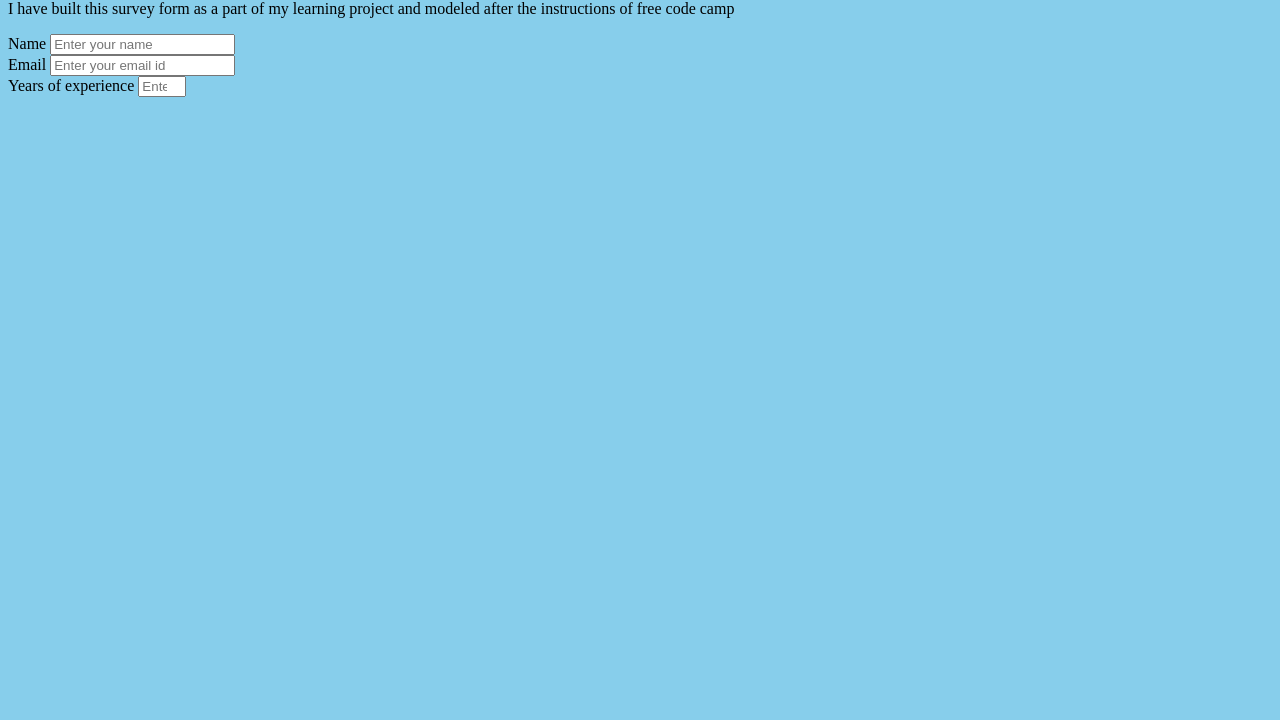
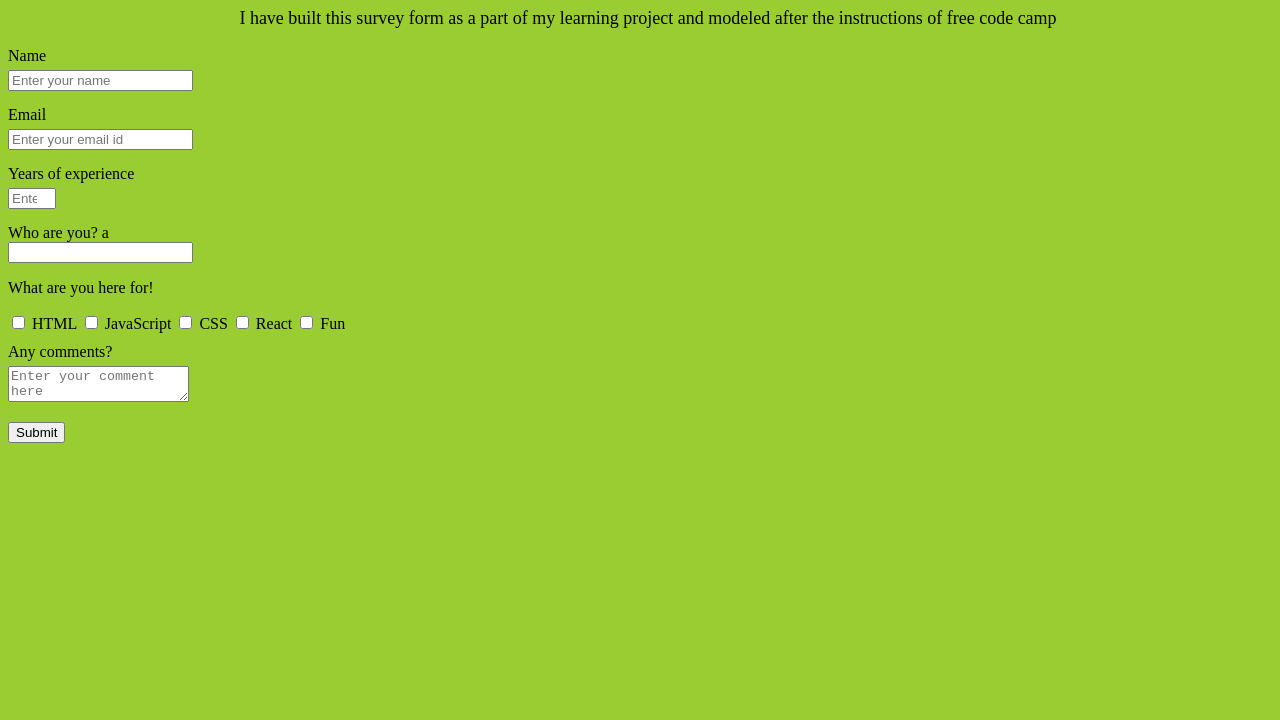
Before and after one commit to mohdasifabid/fcc-survey-form, a plain HTML site: page index.html in a window 1280 px wide. Shown: the part 80-800 px from the top of the page. Drawn offline with Linux system fonts and the light colour scheme.

Commit message:
structure and styling done
I want to put everything at the center including input and text but failed to do so!

```diff
--- a/index.html
+++ b/index.html
@@ -1,8 +1,9 @@
 <!DOCTYPE html>
 <html lang="en">
   <head>
-    <meta charset="UTF-8" />
-    <meta http-equiv="X-UA-Compatible" content="IE=edge" />
+    <!-- <meta charset="UTF-8" /> -->
+    <!-- <meta http-equiv="X-UA-Compatible" content="IE=edge" /> -->
+    <!-- <meta name="viewport" content="width=device-width, initial-scale=1.0" /> -->
     <meta name="viewport" content="width=device-width, initial-scale=1.0" />
     <title>Survey Form</title>
     <script defer src="app.js" type="text/javascript"></script>
@@ -10,21 +11,21 @@
   </head>
   <body>
     <main>
-      <h1 id="title">free code camp survey form</h1>
+      <h1 id="title">Survey form! fcc project</h1>
       <p id="description">
         I have built this survey form as a part of my learning project and
         modeled after the instructions of free code camp
       </p>
       <form id="survey-form">
-        <section>
+        <section id="name-section">
           <label for="name" id="name-label">Name</label>
           <input id="name" placeholder="Enter your name" />
         </section>
-        <section>
+        <section id="email-section">
           <label for="email" id="email-label">Email</label>
           <input type="email" id="email" placeholder="Enter your email id" />
         </section>
-        <section>
+        <section id="number-section">
           <label for="number" id="number-label">Years of experience </label>
           <input
             id="number"
@@ -34,6 +35,63 @@
             placeholder="Enter your years of experience"
           />
         </section>
+        <section id="dropdown-section">
+          <label for="dropdown">Who are you? a</label>
+          <input id="dropdown" type="text" list="dropdown-opt-for-input" />
+          <datalist id="dropdown-opt-for-input">
+            <option value="student"></option>
+            <option value="job seeker"></option>
+            <option value="businessmen"></option>
+            <option value="these words cant define me"></option>
+          </datalist>
+        </section>
+        <section id="checkbox-section">
+          <p>What are you here for!</p>
+          <input
+            class="box-input"
+            name="learning-opt1"
+            type="checkbox"
+            value="html"
+          />
+          <label for="learning-opt1">HTML</label>
+          <input
+            class="box-input"
+            id="learning-opt2"
+            type="checkbox"
+            value="JavaScipt"
+          />
+
+          <label for="learning-opt2">JavaScript</label>
+          <input
+            class="box-input"
+            id="learning-opt3"
+            type="checkbox"
+            value="CSS"
+          />
+          <label for="learning-opt3">CSS</label>
+          <input
+            class="box-input"
+            id="learning-opt4"
+            type="checkbox"
+            value="React"
+          />
+          <label for="learning-opt4">React</label>
+          <input
+            class="box-input"
+            id="learning-opt5"
+            type="checkbox"
+            value="Fun"
+          />
+          <label for="learning-opt5">Fun</label>
+        </section>
+        <section id="txt-area-section">
+          <label for="txt-area">Any comments?</label>
+          <textarea
+            id="txt-area"
+            placeholder="Enter your comment here"
+          ></textarea>
+        </section>
+        <button id="submit">Submit</button>
       </form>
     </main>
   </body>
--- a/style.css
+++ b/style.css
@@ -1,3 +1,56 @@
 body {
-  background-color: skyblue;
+  content: "";
+  position: fixed;
+  top: 0;
+  left: 0;
+  height: 100%;
+  width: 100%;
+  z-index: -1;
+  background-color: yellowgreen;
 }
+
+#title {
+  text-align: center;
+}
+#description {
+  text-align: center;
+  font-size: large;
+}
+#name {
+  display: block;
+  margin-top: 5px;
+}
+
+#email {
+  display: block;
+  margin-top: 5px;
+}
+#email-section {
+  margin-top: 15px;
+}
+#number {
+  display: block;
+  margin-top: 5px;
+}
+#number-section {
+  margin-top: 15px;
+}
+#dropdown {
+  display: block;
+}
+#dropdown-section {
+  margin-top: 15px;
+}
+/* .box-input {
+  display: block;
+} */
+#txt-area {
+  margin-top: 5px;
+  display: block;
+}
+#txt-area-section {
+  margin-top: 10px;
+}
+#submit {
+  margin-top: 20px;
+}
```
